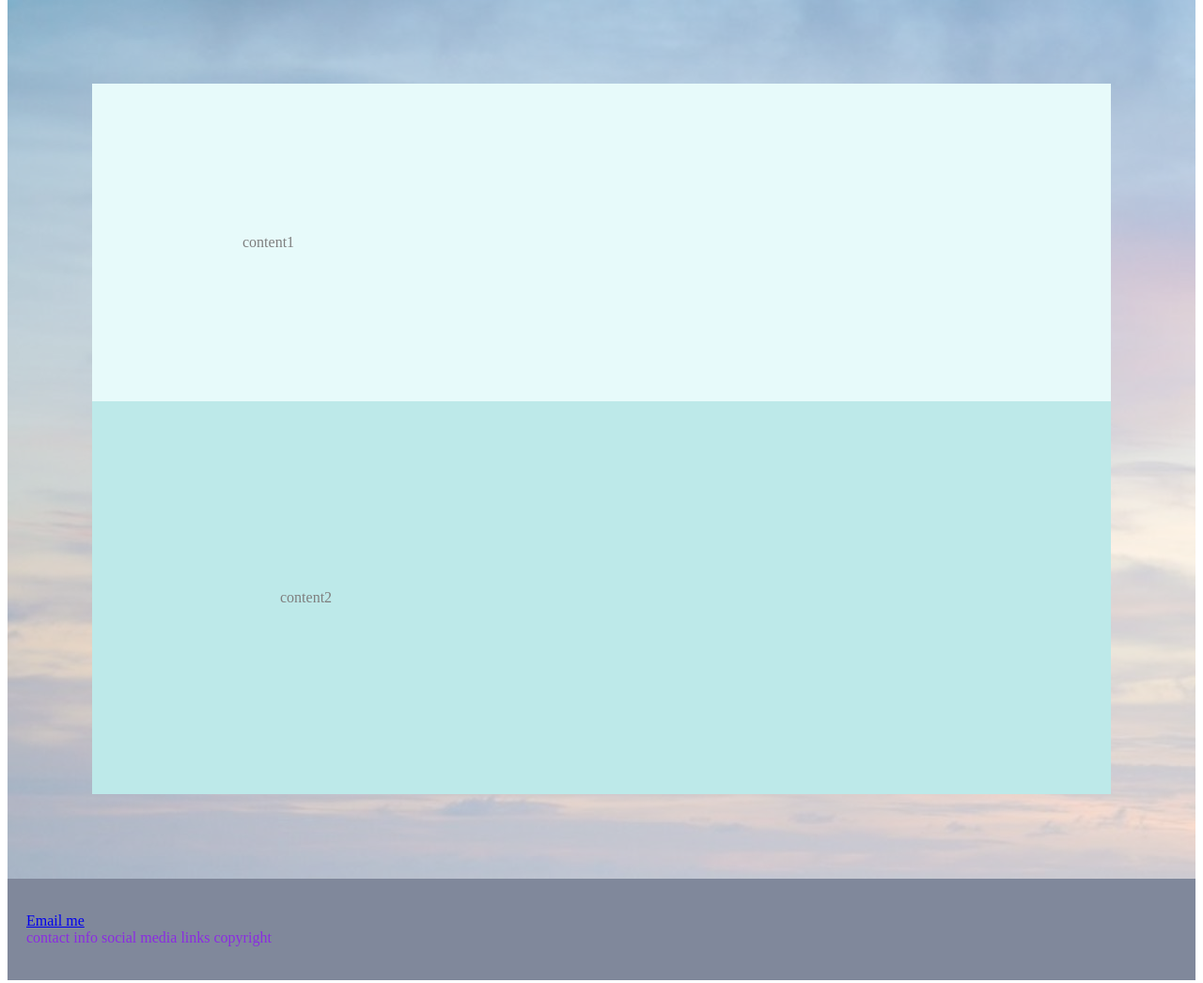
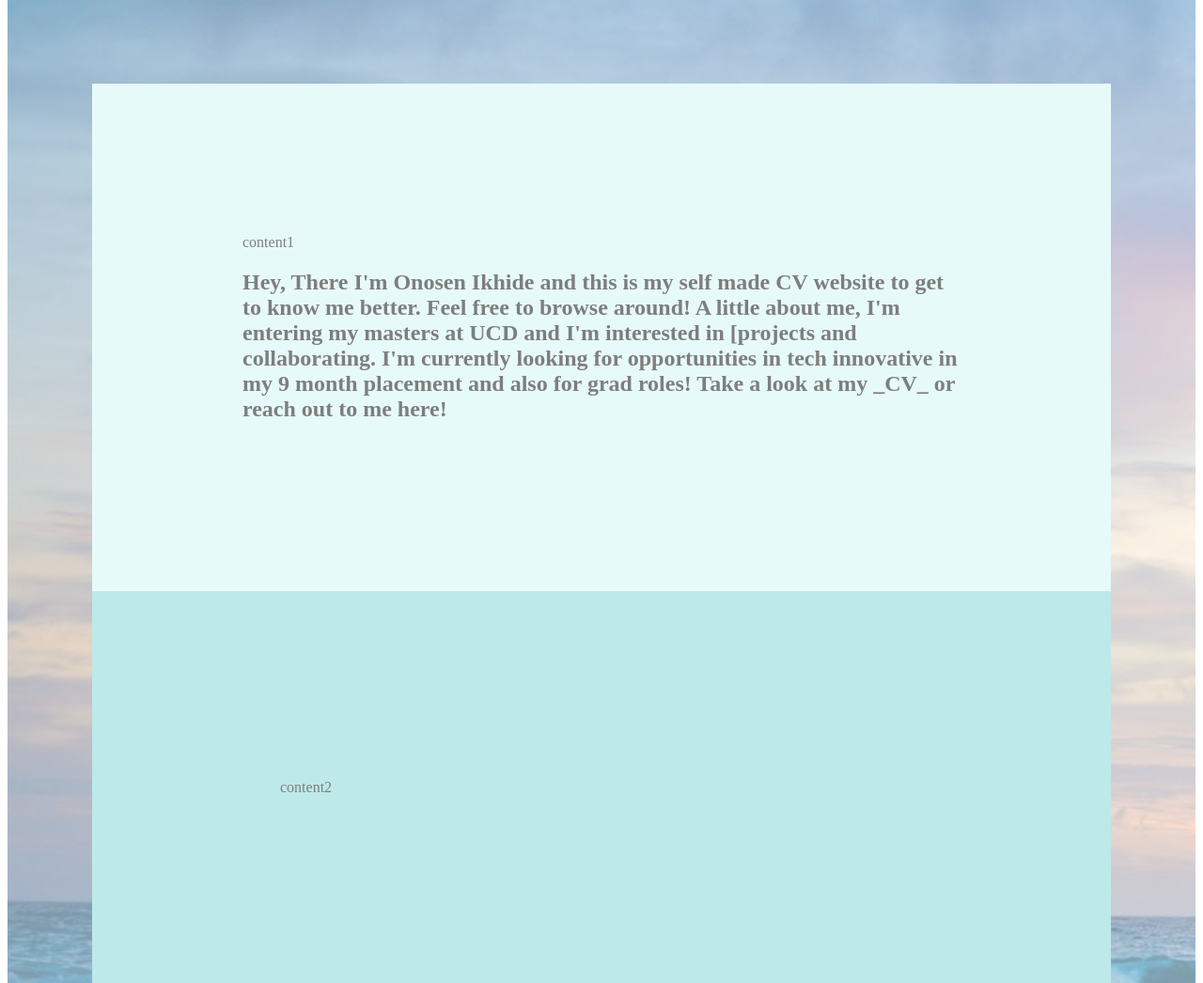
Before and after one commit to ono033/flasktutorial, a Flask app: page /views/ in a window 1280 px wide. Shown: the part 272-1318 px from the top of the page at 94% size. Run offline with Flask 3, Linux system fonts and the light colour scheme.

Commit message:
first commit

```diff
--- a/static/styles.css
+++ b/static/styles.css
@@ -62,7 +62,7 @@ p{
 
 nav{
 
-font-family: ;
+
  background-color: rgb(183, 186, 194);
  padding:1%;
  opacity: .7;
--- a/templates/index.html
+++ b/templates/index.html
@@ -28,7 +28,7 @@
   <li class="dropdown">
     <a href="{{ url_for('views.CV') }}">CV</a>
     <ul class="dropdown-content">
-        <li><a href="#">Link 1</a></li>
+        <li><a href="{{ url_for('views.CV')}}"">Link 1</a></li>
         <li><a href="#">Link 2</a></li>
         <li><a href="#">Link 3</a></li>
     </ul>
@@ -49,7 +49,18 @@
   <section class = "content">
     <div class = "content1"
     >
-    content1</div>
+    content1
+    <h2>
+
+      Hey, There I'm Onosen Ikhide and this is my self made CV website to get to know me better.
+
+      Feel free to browse around!
+
+      A little about me, I'm  entering my masters at UCD and I'm interested in [projects and collaborating. I'm currently looking for opportunities in tech innovative in my 9 month placement and also for grad roles! Take a look at my _CV_  or reach out to me here!
+      </h2>
+
+
+  </div>
     <div class = "content2"
     >content2</div>
 
```
Also changed, not shown: templates/CV.html (+12 -1 lines), templates/Contact.html (+10 -0 lines), 1 other file.
